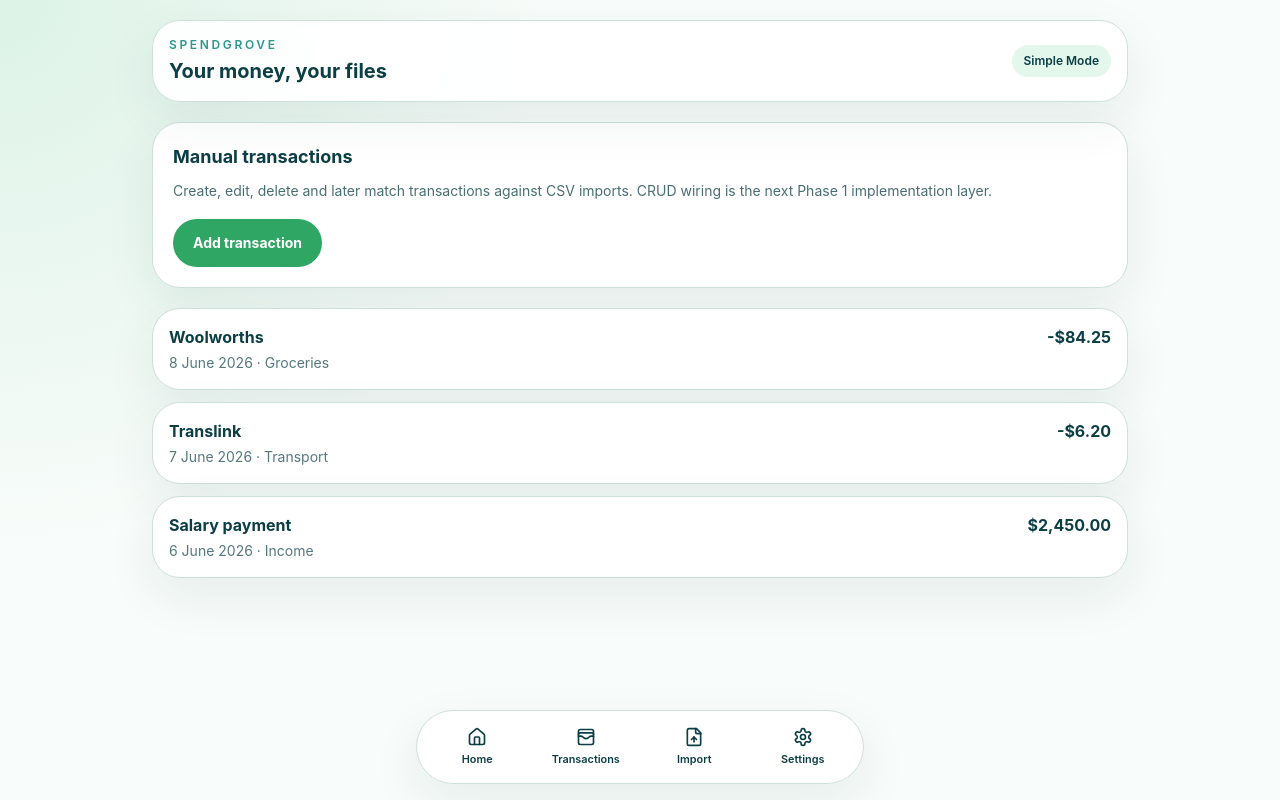
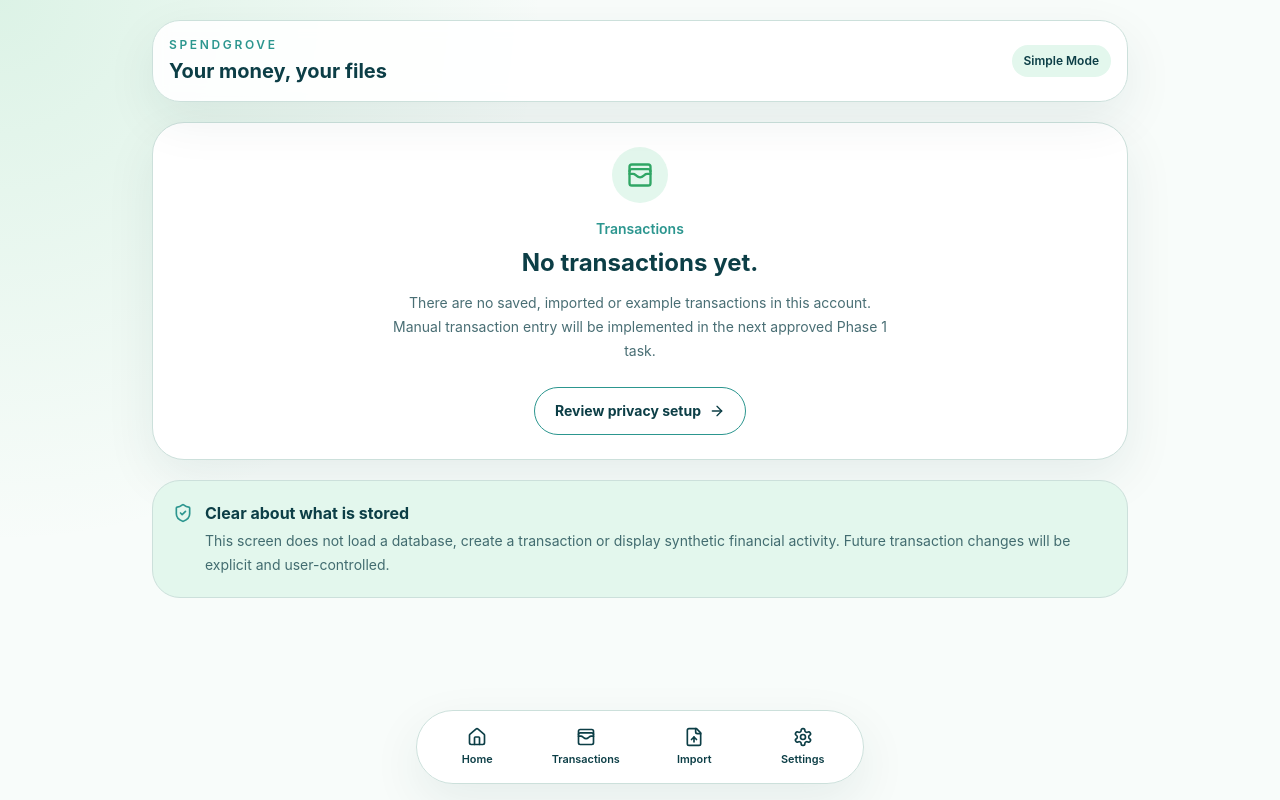
Before and after one commit to LatinMaestro/SpendGrove, a Next.js app: page /transactions in a window 1280 px wide. Built offline with nearby package versions, Linux system fonts and the light colour scheme.

Commit message:
Replace transaction examples with honest empty state

```diff
--- a/app/transactions/page.tsx
+++ b/app/transactions/page.tsx
@@ -1,34 +1,35 @@
+import Link from "next/link";
+import { ArrowRight, ShieldCheck, WalletCards } from "lucide-react";
 import { AppShell } from "@/components/app-shell";
-import { FeatureCard } from "@/components/feature-card";
-import { formatAudFromCents } from "@/lib/money";
-
-const demoTransactions = [
-  { merchant: "Woolworths", category: "Groceries", amountCents: -8425, date: "8 June 2026" },
-  { merchant: "Translink", category: "Transport", amountCents: -620, date: "7 June 2026" },
-  { merchant: "Salary payment", category: "Income", amountCents: 245000, date: "6 June 2026" },
-];
 
 export default function TransactionsPage() {
   return (
     <AppShell>
-      <FeatureCard title="Manual transactions" body="Create, edit, delete and later match transactions against CSV imports. CRUD wiring is the next Phase 1 implementation layer.">
-        <button className="min-h-12 rounded-full bg-brand-green px-5 text-sm font-bold text-white focus:outline-none focus:ring-2 focus:ring-brand-deepTeal">
-          Add transaction
-        </button>
-      </FeatureCard>
+      <section className="rounded-[2rem] border border-border bg-surface-base p-6 text-center shadow-soft" aria-labelledby="transactions-empty-heading">
+        <div className="mx-auto flex h-14 w-14 items-center justify-center rounded-full bg-surface-mint text-brand-green">
+          <WalletCards aria-hidden="true" className="h-7 w-7" />
+        </div>
+        <p className="mt-4 text-sm font-semibold text-brand-teal">Transactions</p>
+        <h2 id="transactions-empty-heading" className="mt-2 text-2xl font-bold text-brand-deepTeal">No transactions yet.</h2>
+        <p className="mx-auto mt-3 max-w-lg text-sm leading-6 text-brand-deepTeal/75">
+          There are no saved, imported or example transactions in this account. Manual transaction entry will be implemented in the next approved Phase 1 task.
+        </p>
+        <Link href="/onboarding" className="mt-6 inline-flex min-h-12 items-center gap-2 rounded-full border border-brand-teal px-5 text-sm font-bold text-brand-deepTeal focus:outline-none focus:ring-2 focus:ring-brand-green">
+          Review privacy setup
+          <ArrowRight aria-hidden="true" className="h-4 w-4" />
+        </Link>
+      </section>
 
-      <section className="mt-5 space-y-3" aria-label="Synthetic transaction examples">
-        {demoTransactions.map((transaction) => (
-          <article key={`${transaction.merchant}-${transaction.date}`} className="rounded-3xl border border-border bg-surface-base p-4 shadow-soft">
-            <div className="flex items-start justify-between gap-4">
-              <div>
-                <h2 className="font-bold text-brand-deepTeal">{transaction.merchant}</h2>
-                <p className="mt-1 text-sm text-brand-deepTeal/70">{transaction.date} · {transaction.category}</p>
-              </div>
-              <p className="font-bold text-brand-deepTeal">{formatAudFromCents(transaction.amountCents)}</p>
-            </div>
-          </article>
-        ))}
+      <section className="mt-5 rounded-3xl border border-border bg-surface-mint p-5" aria-labelledby="transaction-trust-heading">
+        <div className="flex items-start gap-3">
+          <ShieldCheck aria-hidden="true" className="mt-0.5 h-5 w-5 shrink-0 text-brand-teal" />
+          <div>
+            <h2 id="transaction-trust-heading" className="font-bold text-brand-deepTeal">Clear about what is stored</h2>
+            <p className="mt-1 text-sm leading-6 text-brand-deepTeal/75">
+              This screen does not load a database, create a transaction or display synthetic financial activity. Future transaction changes will be explicit and user-controlled.
+            </p>
+          </div>
+        </div>
       </section>
     </AppShell>
   );
```
